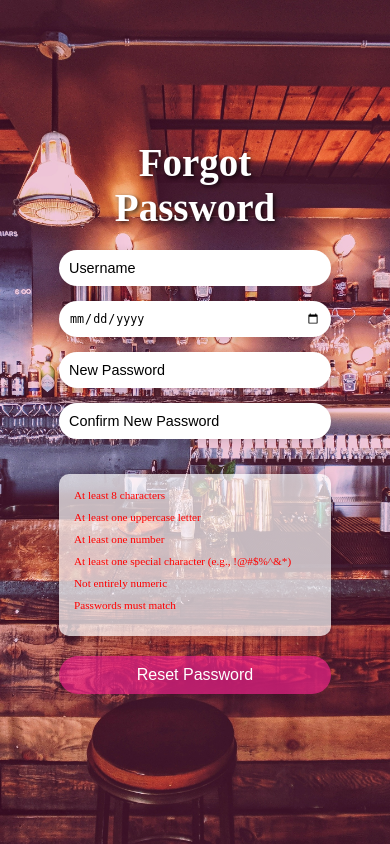
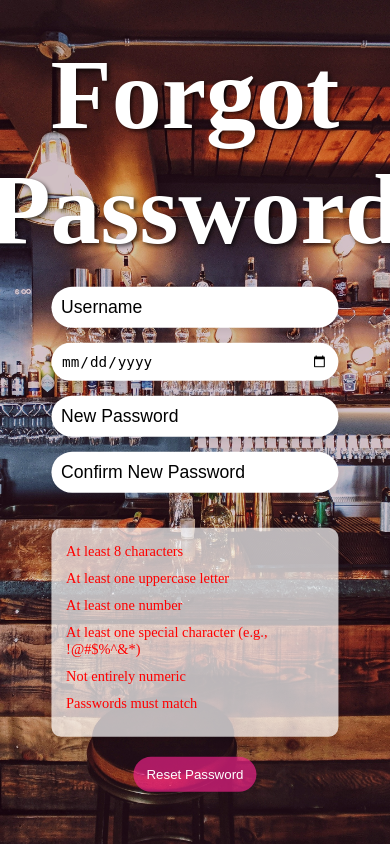
Before and after one commit to R0M-GH/Atlanta_Restaurant_Finder, a Django app: page /Forget/ in a window 390 px wide. Run offline with Django 5.2, Linux system fonts and the light colour scheme.

Commit message:
size issue

```diff
--- a/Atlanta_Restaurant_Finder/static/Atlanta_Restaurant_Finder/forget.css
+++ b/Atlanta_Restaurant_Finder/static/Atlanta_Restaurant_Finder/forget.css
@@ -27,18 +27,16 @@ section img {
     object-fit: cover;
     z-index: 1; /* Image behind form */
 }
-
 .overlay {
     position: absolute;
     top: 0;
     left: 0;
     width: 100%;
     height: 100%;
-    background-color: rgba(246, 36, 141, 0.66);
+    background-color: rgba(92, 0, 47, 0.66);
     opacity: .3;
     z-index: 2;
 }
-
 .form-container {
     position: fixed;
     top: 50%;
@@ -49,13 +47,11 @@ section img {
     border-radius: 10px;
     z-index: 3; /* Form on top */
     text-align: center;
-    width: 90%; /* Flexible width */
-    max-width: 400px; /* Max width for larger screens */
 }
 
 /* Form elements styling */
 h1 {
-    font-size: 6vw; /* Responsive font size */
+    font-size: 100px;
     font-family: Gloock;
     margin-bottom: 20px;
     background-color: transparent;
@@ -64,32 +60,27 @@ h1 {
 }
 
 .form input {
-    width: 100%; /* Flexible width */
+    width: 70%;
     padding: 10px;
     border-radius: 30px;
     margin-bottom: 15px;
     border: none;
-    background-color: white;
+    background-color: white; /* Set background to 30% white opacity */
     color: #000;
     font-size: 1.1em;
     box-shadow: 0 2px 10px rgba(0, 0, 0, 0.1);
 }
-
 .form input::placeholder {
     color: black; /* Lighter placeholder text */
 }
-
 .button-container {
     display: flex;
     justify-content: space-between;
     gap: 10px;
-    flex-wrap: wrap; /* Allows buttons to stack on small screens */
 }
-
 #login-button,
-.create-account-button,
-#reset-button {
-    flex-grow: 1; /* Buttons grow to fill the space */
+.create-account-button {
+    width: 30%;
     padding: 10px;
     border: none;
     border-radius: 30px;
@@ -98,18 +89,31 @@ h1 {
     font-size: 1em;
     background-color: rgba(246, 36, 141, 0.66);
     color: white;
-    margin-bottom: 10px; /* Add spacing on small screens */
+}
+#reset-button {
+    width: 30%;
+    padding: 10px;
+    border-radius: 30px;
+    margin-bottom: 15px;
+    border: none;
+    background-color: rgba(246, 36, 141, 0.66);
+    color: white;
 }
 
 #reset-button:hover {
     background-color: rgba(234, 35, 134, 0.66);
 }
-
+.create-account-button {
+    background-color: rgba(246, 36, 141, 0.66);
+    color: rgba(246, 36, 141, 0.66);
+    text-decoration: none;
+    display: inline-block;
+    border: 2px solid rgba(246, 36, 141, 0.66);
+}
 #create-account-button {
     background-color: transparent;
     border: 2px solid rgba(246, 36, 141, 0.66);
 }
-
 .create-account-button:hover {
     background-color: rgba(246, 36, 141, 0.66);
     color: white;
@@ -127,7 +131,8 @@ p {
     left: 0;
     width: 100%;
     height: 100%;
-    background-color: rgba(87, 14, 55, 0.66);
+    background-color: rgba(87, 14, 52, 0.66);
+    opacity: .3;
     opacity: .3;
     z-index: 9999;
 }
@@ -143,8 +148,7 @@ p {
     text-align: left;
     color: black;
     font-size: 0.9em;
-    width: 100%; /* Flexible width */
-    max-width: 400px; /* Max width for larger screens */
+    width: 70%;
     margin-left: auto;
     margin-right: auto;
 }
@@ -160,47 +164,3 @@ p {
 .password-requirements li:not(.valid) {
     color: red;
 }
-
-/* Media queries for responsiveness */
-@media (max-width: 768px) {
-    .form-container {
-        padding: 20px 20px;
-        width: 80%; /* Reduce form width on smaller screens */
-    }
-
-    h1 {
-        font-size: 8vw; /* Adjust title size */
-    }
-
-    .form input {
-        font-size: 1em; /* Reduce input font size */
-    }
-
-    .password-requirements {
-        font-size: 0.8em; /* Reduce list font size */
-    }
-}
-
-@media (max-width: 480px) {
-    h1 {
-        font-size: 10vw; /* Further reduce title size */
-    }
-
-    .form input {
-        font-size: 0.9em; /* Adjust input font size */
-    }
-
-    .button-container {
-        flex-direction: column; /* Stack buttons vertically on very small screens */
-    }
-
-    #login-button,
-    .create-account-button,
-    #reset-button {
-        width: 100%; /* Full width buttons */
-    }
-
-    .password-requirements {
-        font-size: 0.7em; /* Further reduce list font size */
-    }
-}
```
